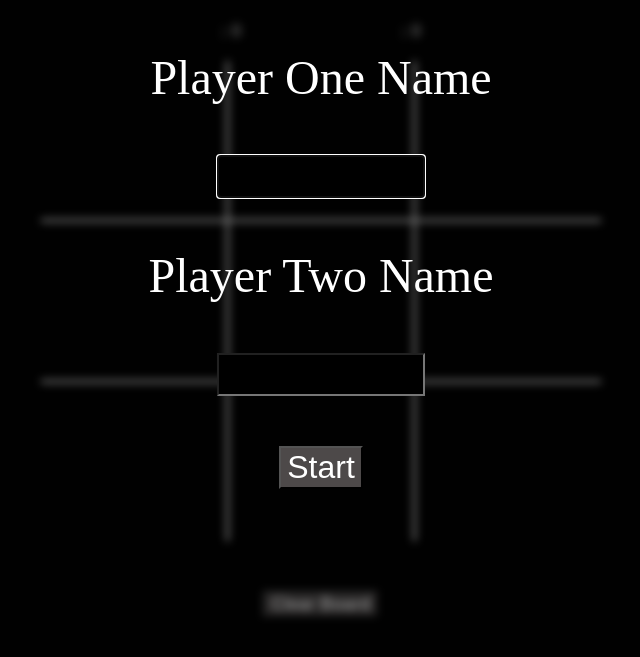
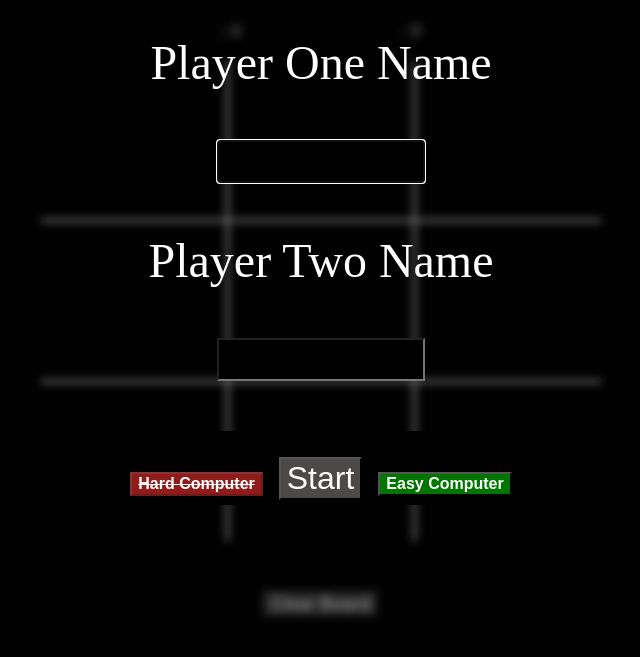
Before and after one commit to devin6beck/tic-tac-toe, a plain HTML site: page index.html in a window 1280 px wide. Shown: the part 87-744 px from the top of the page, without its empty margins (319-959 px from the left). Drawn offline with Linux system fonts and the light colour scheme.

Commit message:
add computer options

```diff
--- a/index.html
+++ b/index.html
@@ -42,7 +42,11 @@
       <input type="text" class="player1" autofocus>
       <label for="player2">Player Two Name</label>
       <input type="text" class="player2">
-      <button class="btn-start">Start</button>
+      <div class="btns-options">
+        <button class="hard comp" disabled>Hard Computer</button>
+        <button class="btn-start">Start</button>
+        <button class="easy comp">Easy Computer</button>
+      </div>
     </div>
   </div>
 
--- a/style.css
+++ b/style.css
@@ -106,9 +106,30 @@
 }
 
 .btn-restart,
-.btn-start {
+.btn-start,
+.easy {
   font-size: 2rem;
   background-color: rgb(77, 73, 73);
+  cursor: pointer;
+}
+
+.btns-options {
+  cursor: default;
+}
+
+.comp {
+  font-size: 1rem;
+  font-weight: 900;
+}
+
+.hard {
+  background-color: rgb(143, 27, 27);
+  text-decoration: line-through;
+  cursor:not-allowed;
+}
+
+.easy {
+  background-color: rgb(0, 117, 0);
 }
 
 .msg-container {
```
